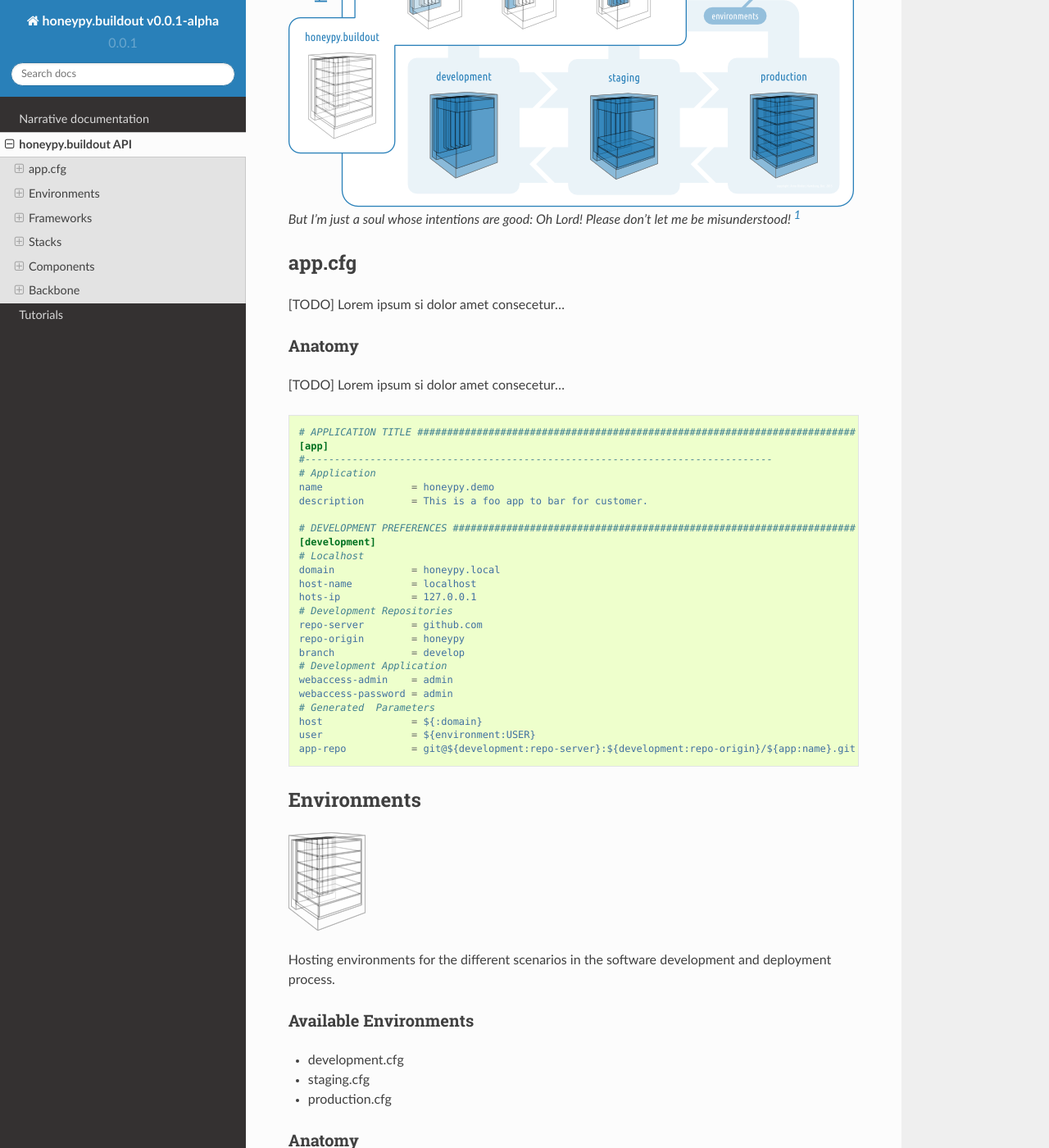
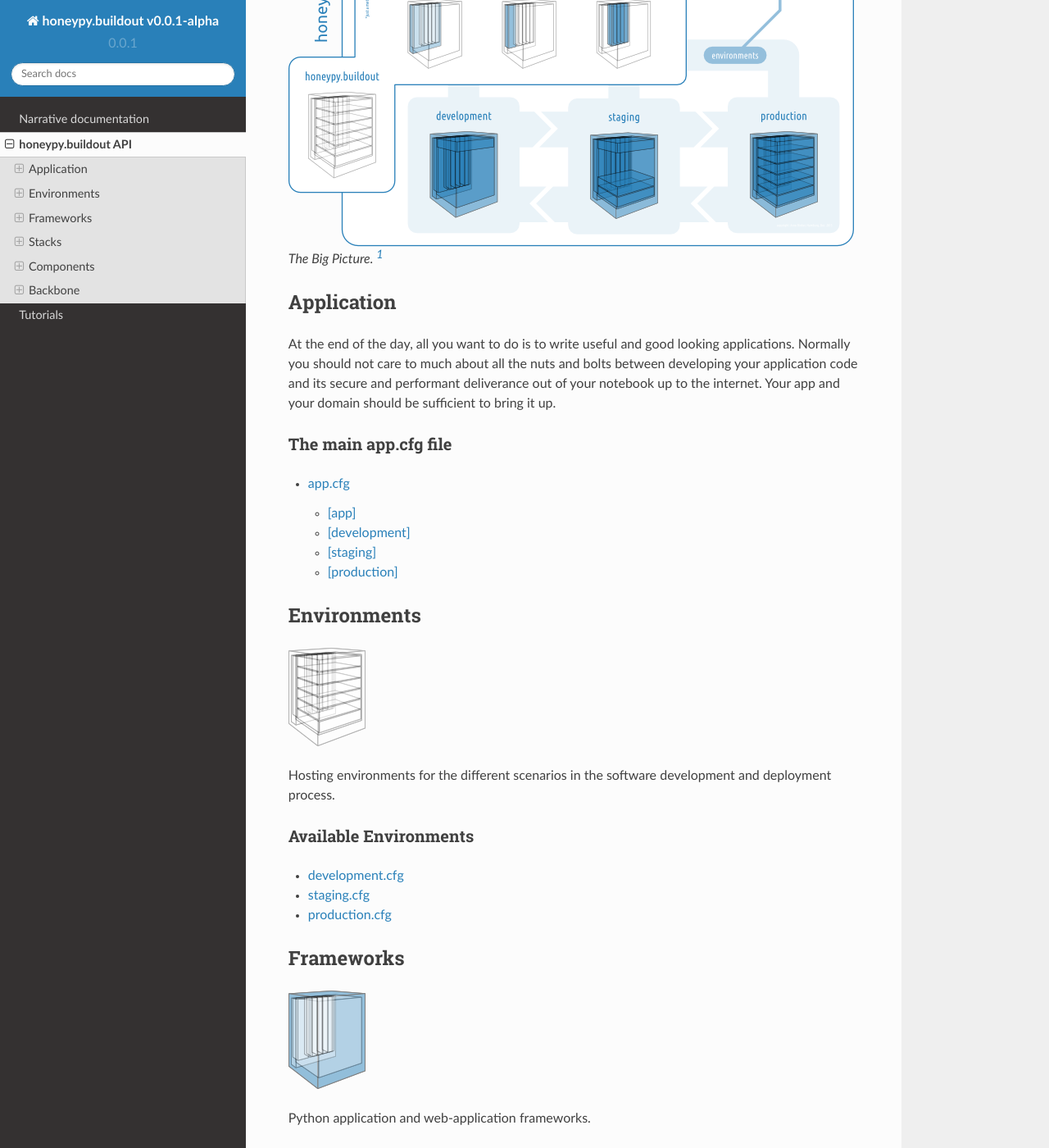
Before and after one commit to creimers/honeypy.buildout, a Sphinx documentation site: the page built from docs/api.rst, in a window 1280 px wide and 1400 px high, scrolled down 392 px. Shown: the whole window at 82% size. Built offline with Sphinx 7.4.7 and the Read the Docs theme 2.0.0, drawn with Linux system fonts in a browser that asks for light colours; some of the changed text lies outside the part shown.

```diff
--- a/docs/api.rst
+++ b/docs/api.rst
@@ -2,30 +2,29 @@
 honeypy.buildout API
 =============================
 
+[TODO] Lorem ipsum si dolor amet consecetur...
 
 .. figure:: images/honeypy.buildout_API_overview.png
    :alt: no cable spaghetti
    :target: _static/honeypy.buildout_API_overview.pdf
 
-   But I'm just a soul whose intentions are good:
-   Oh Lord! Please don't let me be misunderstood! [#f1]_
+   The Big Picture. [#f1]_
 
 
 ------------------------------
-app.cfg
+Application
 ------------------------------
 
-[TODO] Lorem ipsum si dolor amet consecetur...
+At the end of the day, all you want to do is to write useful and good looking applications. Normally you should not care to much about all the nuts and bolts between developing your application code and its secure and performant deliverance out of your notebook up to the internet. Your app and your domain should be sufficient to bring it up.
 
 
-Anatomy
+The main app.cfg file
 ===============================
 
-[TODO] Lorem ipsum si dolor amet consecetur...
+.. toctree::
+   :maxdepth: 2
 
-.. literalinclude:: ../app.cfg
-   :language: ini
-   :lines: 1-24
+   app.cfg
 
 
 ------------------------------
@@ -40,18 +39,10 @@ Hosting environments for the different scenarios in the software development and
 Available Environments
 ===============================
 
-* development.cfg
-* staging.cfg
-* production.cfg
+.. toctree::
+   :maxdepth: 2
 
-
-Anatomy
-===============================
-
-[TODO] Lorem ipsum si dolor amet consecetur...
-
-.. literalinclude:: ../buildout/environments/development.cfg
-   :language: ini
+   environments
 
 
 ------------------------------
```
Also changed, not shown: other parts of docs/api.rst (+4 -4 lines), docs/app.cfg.rst (added, +45 -0 lines), docs/environments.rst (added, +31 -0 lines), docs/frameworks.rst (added, +31 -0 lines), .versions.cfg (added), 1 other file.
